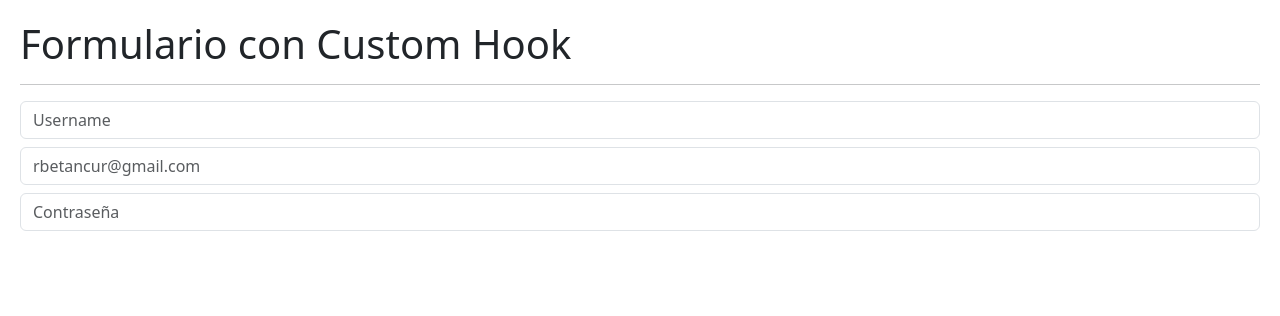
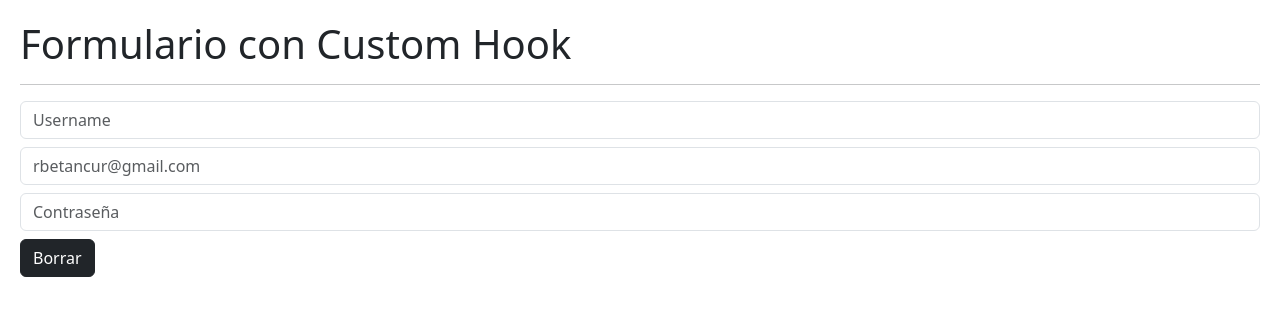
Before and after one commit to RobinsonBM/hooks-app, a React (Vite) app: page / in a window 1280 px wide. Shown: the top 316 px of the page. Built offline with nearby package versions, Linux system fonts and the light colour scheme.

Commit message:
feat reset form

```diff
--- a/src/02-useEffect/FormWithCustomHook.jsx
+++ b/src/02-useEffect/FormWithCustomHook.jsx
@@ -2,11 +2,12 @@
 import { useForm } from "../hooks/useForm";
 
 export const FormWithCustomHook = () => {
-  const { formState, onInputChange, username, email, password } = useForm({
-    username: "",
-    email: "",
-    password: "",
-  });
+  const { formState, onInputChange, username, email, password, onResetForm } =
+    useForm({
+      username: "",
+      email: "",
+      password: "",
+    });
 
   // const { username, email, password } = formState;
 
@@ -42,6 +43,9 @@
         value={password}
         onChange={onInputChange}
       />
+      <button className="btn btn-dark mt-2" onClick={onResetForm}>
+        Borrar
+      </button>
     </>
   );
 };
--- a/src/hooks/useForm.js
+++ b/src/hooks/useForm.js
@@ -10,5 +10,10 @@
       [name]: value,
     });
   };
-  return { ...formState, formState, onInputChange };
+
+  const onResetForm = () => {
+    setFormState(initialForm);
+  };
+
+  return { ...formState, formState, onInputChange, onResetForm };
 };
```
